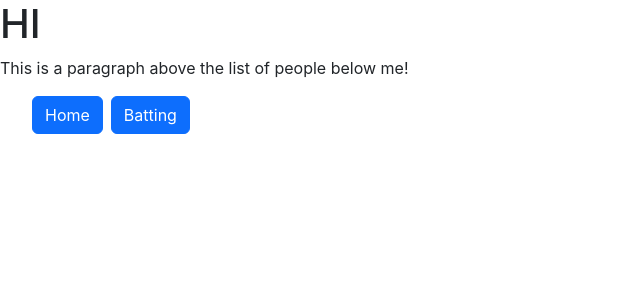
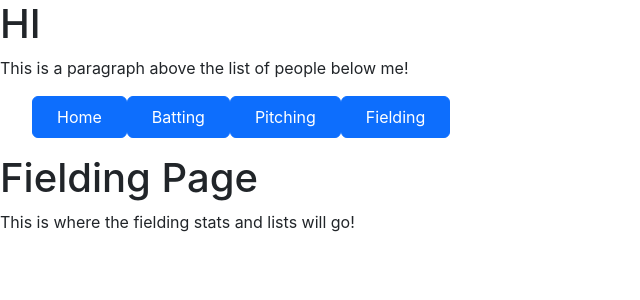
Before and after one commit to jtbarwell/flask-react-demo, a React (Create React App) app in the folder frontend/: page /fielding in a window 1280 px wide. Shown: the top 300 px of the page, without its empty margins (0-640 px from the left). Built offline with nearby package versions, Linux system fonts and the light colour scheme.

Commit message:
Added FieldingPage and PitchingPage

```diff
--- a/frontend/src/App.js
+++ b/frontend/src/App.js
@@ -4,27 +4,27 @@ import './Table.css';
 
 import HomePage from './HomePage';
 import BattingPage from './BattingPage';
+import PitchingPage from './PitchingPage';
+import FieldingPage from './FieldingPage';
 
 function App() {
 
     return (
         <Router>
-            <nav>
-                <ul>
-                    {/* <li><Link to="/">Home</Link></li>
-                    <li><Link to="/batting">Batting</Link></li> */}
-                    {/* <button class="btn btn-info mb-3"><Link to="/">Home</Link></button>
-                    <button class="btn btn-info mb-3"><Link to="/batting">Batting</Link></button> */}
-                    <nav>
-                        <Link to="/" className="btn btn-primary mb-3 me-2">Home</Link>
-                        <Link to="/batting" className="btn btn-primary mb-3">Batting</Link>
-                    </nav>
-                </ul>
-            </nav>
+            <ul>
+                <nav>
+                    <Link to="/" className="btn btn-primary px-4 py-2">Home</Link>
+                    <Link to="/batting" className="btn btn-primary px-4 py-2">Batting</Link>
+                    <Link to="/pitching" className="btn btn-primary px-4 py-2">Pitching</Link>
+                    <Link to="/fielding" className="btn btn-primary px-4 py-2">Fielding</Link>
+                </nav>
+            </ul>
 
             <Routes>
                 <Route path="/" element={<HomePage />} />
                 <Route path="/batting" element={<BattingPage />} />
+                <Route path="/pitching" element={<PitchingPage />} />
+                <Route path="/fielding" element={<FieldingPage />} />
             </Routes>
         </Router>
     );
--- /dev/null
+++ b/frontend/src/FieldingPage.js
@@ -0,0 +1,10 @@
+import React from 'react';
+
+export default function FieldingPage() {
+  return (
+    <div>
+      <h1>Fielding Page</h1>
+      <p>This is where the fielding stats and lists will go!</p>
+    </div>
+  );
+}
--- /dev/null
+++ b/frontend/src/PitchingPage.js
@@ -0,0 +1,10 @@
+import React from 'react';
+
+export default function PitchingPage() {
+  return (
+    <div>
+      <h1>Pitching Page</h1>
+      <p>This is where the pitching stats and lists will go!</p>
+    </div>
+  );
+}
```
